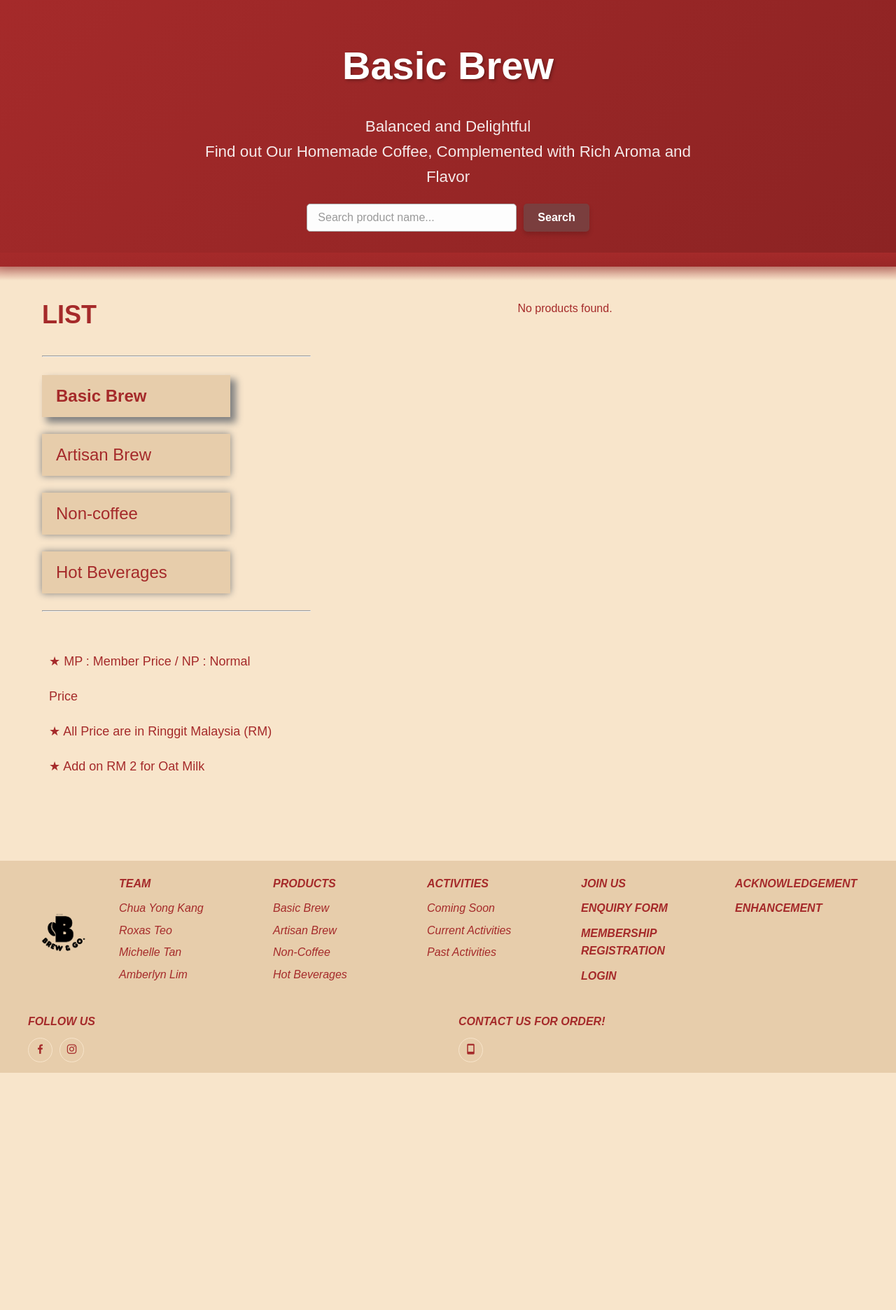
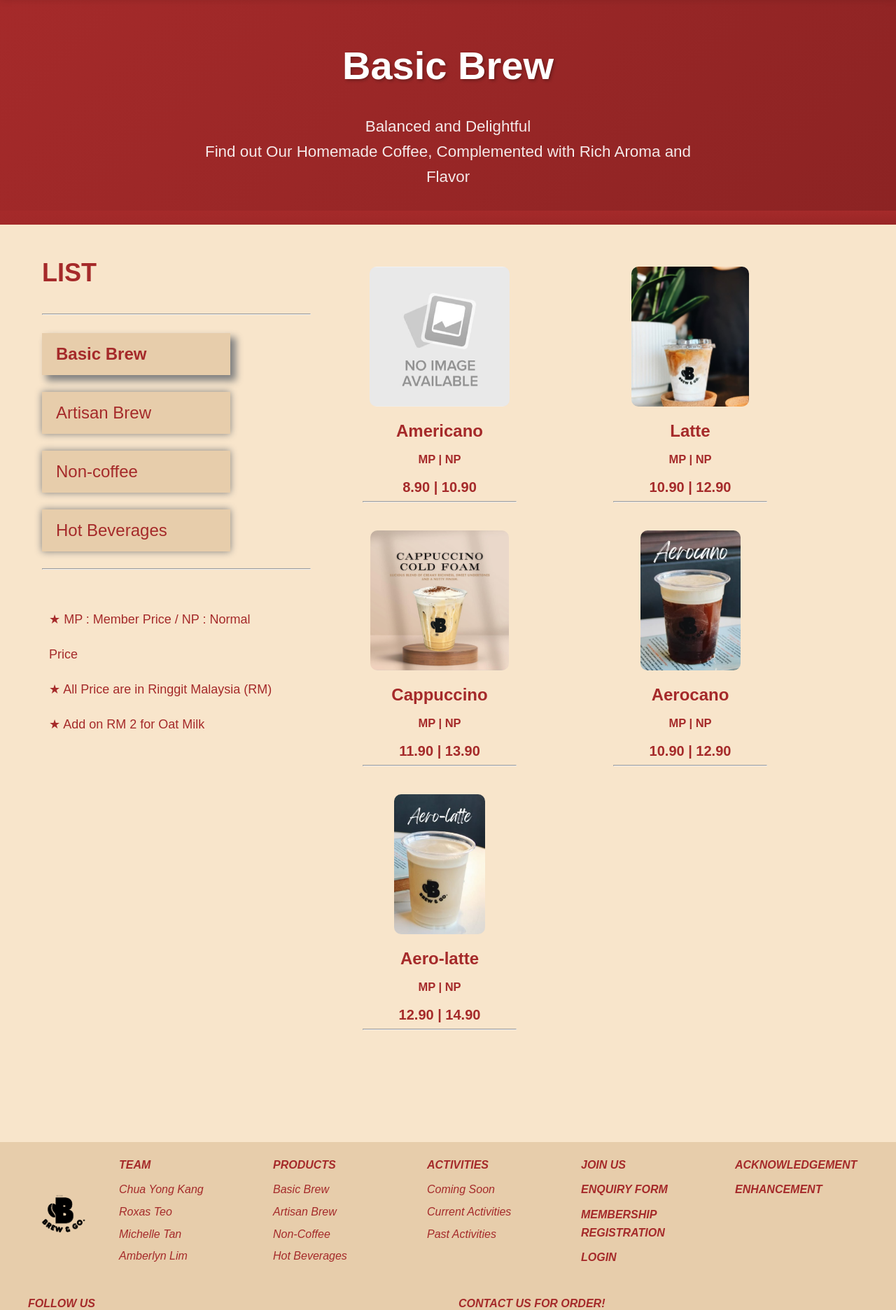
Before and after one commit to Amber-0666/assign2, a PHP site: page /product1.php in a window 1280 px wide. Shown: the part 99-1971 px from the top of the page at 70% size. Before the commit the page ends 1632 px from the top, so only its background shows below. Run offline with PHP 8.4, Linux system fonts and the light colour scheme; data that the repository does not hold is empty.

Commit message:
original

```diff
--- a/product1.php
+++ b/product1.php
@@ -1,113 +1,174 @@
-<?php
-error_reporting(E_ALL);
-ini_set('display_errors', 1);
-
-$host = 'localhost';
-$username = 'root';
-$password = '';
-$database = 'brewngo';
-$conn = new mysqli($host, $username, $password, $database);
-if ($conn->connect_error) { die("Connection failed: " . $conn->connect_error); }
-
-$search = $_GET['search'] ?? '';
-$category = 'Basic Brew';
-
-if (!empty($search)) {
-    $stmt = $conn->prepare("SELECT * FROM products WHERE category = ? AND name LIKE ?");
-    $param = "%$search%";
-    $stmt->bind_param("ss", $category, $param);
-} else {
-    $stmt = $conn->prepare("SELECT * FROM products WHERE category = ?");
-    $stmt->bind_param("s", $category);
-}
-$stmt->execute();
-$result = $stmt->get_result();
-?>
 <!DOCTYPE html>
 <html lang="en">
 <head>
     <meta charset="UTF-8">
+    <meta name="viewport" content="width=device-width, initial-scale=1.0">
     <title>Basic Brew</title>
     <link rel="website icon" href="styles/images/websitelogo.png">
 	<link href='https://unpkg.com/boxicons@2.1.4/css/boxicons.min.css' rel='stylesheet'>
     <link rel="stylesheet" href="styles/style.css">
-    <style>
-        .search-button {
-            padding: 10px 20px;
-            border: none;
-            background-color: #7a3e3e;
-            color: white;
-            border-radius: 5px;
-            font-weight: 600;
-            font-size: 16px;
-            transition: background-color 0.3s ease, transform 0.2s ease;
-            box-shadow: 0 4px 6px rgba(0,0,0,0.15);
-            cursor: pointer;
-        }
-        .search-button:hover {
-            background-color: #5e2e2e;
-            transform: scale(1.05);
-        }
-    </style>
 </head>
 
 <body class="index-body">
 
 	<?php include 'navbar.php'; ?>
 
-<header style="position: relative; z-index: 999;">
+<header>
 	<div class="header-upper">
 		<h1>Basic Brew</h1>
 		<p class="subtitle">Balanced and Delightful<br>Find out Our Homemade Coffee, Complemented with Rich Aroma and Flavor</p>
-
-        <form method="get" style="margin-top: 20px; display: flex; justify-content: center; gap: 10px;">
-            <input type="text" name="search" value="<?= htmlspecialchars($search) ?>" placeholder="Search product name..."
-                style="padding: 10px 15px; width: 300px; border-radius: 5px; border: 1px solid #aaa;">
-            <button type="submit" class="search-button">Search</button>
-        </form>
 	</div>
 </header>
 
 <section class="product_sidebar">
     <aside>
 		<div class="product_nav">
-            <p>LIST</p> <hr><br>
+		<p>LIST</p>
+		<hr>
+		<br>
 			<nav class="product_selection">
 				<ul>
 					<li class="Basic_Brew" id="target_page"><a href="product1.php">Basic Brew</a></li>
 					<li class="Artisan_Brew"><a href="product2.php">Artisan Brew</a></li>
 					<li class="Non-coffee"><a href="product3.php">Non-coffee</a></li>
 					<li class="Hot_Beverages"><a href="product4.php">Hot Beverages</a></li>
-                </ul><hr><br>
+				</ul>
+				<hr>
+				<br>
 			</nav>
 			<ol class="product_extra">
-                <li>★ MP : Member Price / NP : Normal Price</li>
-                <li>★ All Price are in Ringgit Malaysia (RM)</li>
-                <li>★ Add on RM 2 for Oat Milk</li>
+				<li>&starf; MP : Member Price / NP : Normal Price</li>
+				<li>&starf; All Price are in Ringgit Malaysia (RM)</li>
+				<li>&starf; Add on RM 2 for Oat Milk</li>
 			</ol>
 		</div>
 	</aside>
 
+
 	<div class="product_menu">
-        <?php if ($result && $result->num_rows > 0): ?>
-            <?php while ($row = $result->fetch_assoc()): ?>
 		<div>
-                    <figure><img src="<?= htmlspecialchars($row['image']) ?>" alt="<?= htmlspecialchars($row['name']) ?>"></figure>
+			<figure><a href="#Americano"><img src="styles/images/No_image.jpg" alt="Americano"></a></figure>
 		  	<dl>
-                        <dt><?= htmlspecialchars($row['name']) ?></dt>
+				<dt>Americano</dt>
 				<dd>MP | NP</dd>
-                        <dd><?= number_format($row['price_mp'], 2) ?> | <?= number_format($row['price_np'], 2) ?></dd>
+				<dd>8.90 | 10.90</dd>
 		  	</dl>
 		  	<hr>
 	  	</div>
-            <?php endwhile; ?>
-        <?php else: ?>
-            <p>No products found.</p>
-        <?php endif; ?>
+	  	<div>
+			<figure><a href="#Latte"><img src="styles/images/Latte.jpg" alt="Latte"></a></figure>
+		  	<dl>
+				<dt>Latte</dt>
+				<dd>MP | NP</dd>
+				<dd>10.90 | 12.90</dd>
+		    </dl>
+			<hr>
+	  	</div>
+		<div>
+			<figure><a href="#Cappuccino"><img src="styles/images/Cappuccino.jpg" alt="Cappuccino"></a></figure>
+		    <dl>
+				<dt>Cappuccino</dt>
+				<dd>MP | NP</dd>
+				<dd>11.90 | 13.90</dd>
+		    </dl>
+		    <hr>
+		</div>
+		<diV>
+		  	<figure><a href="#Aerocano"><img src="styles/images/Aerocano.jpg" alt="Aerocano"></a></figure>
+		  	<dl>
+				<dt>Aerocano</dt>
+				<dd>MP | NP</dd>
+				<dd>10.90 | 12.90</dd>
+			</dl>
+			<hr>
+		</diV>
+
+		<div>
+			<figure><a href="#Aero-latte"><img src="styles/images/Aero-Latte.jpg" alt="Aero-latte"></a></figure>
+			<dl>
+				<dt>Aero-latte</dt>
+				<dd>MP | NP</dd>
+				<dd>12.90 | 14.90</dd>
+			</dl>
+			<hr>
+		</div>
+  	</div>
+</section>
+
+<section class="product_details">
+	<div id="Americano" class="overlay">
+		<div id="Return_List_01" class="pop_up">
+			<a href="#Return_List_01" class="close-button">x</a>
+			<figure>
+				<img src="styles/images/No_image.jpg" alt="Americano">
+				<figcaption>
+					<p class="pop_up_name">Americano</p>
+					<p class="pop_up_member">MP | NP</p>
+					<p class="pop_up_price">8.90 | 10.90</p>
+					<p class="pop_up_desc">Chilled Espresso Poured Over Cold Water and Ice for a Bold Flavor.</p>
+				</figcaption>
+			</figure>
+		</div>
+	</div>
+	<div id="Latte" class="overlay">
+		<div id="Return_List_02" class="pop_up">
+			<a href="#Return_List_02" class="close-button">x</a>
+			<figure>
+				<img src="styles/images/Latte.jpg" alt="Latte">
+				<figcaption>
+					<p class="pop_up_name">Latte</p>
+					<p class="pop_up_member">MP | NP</p>
+					<p class="pop_up_price">10.90 | 12.90</p>
+					<p class="pop_up_desc">Espresso Combined with Cold Milk and Ice for a Smooth Sip.</p>
+				</figcaption>
+			</figure>
+		</div>
+	</div>
+	<div id="Cappuccino" class="overlay">
+		<div id="Return_List_03" class="pop_up">
+			<a href="#Return_List_03" class="close-button">x</a>
+			<figure>
+				<img src="styles/images/Cappuccino.jpg" alt="Cappuccino">
+				<figcaption>
+					<p class="pop_up_name">Cappuccino</p>
+					<p class="pop_up_member">MP | NP</p>
+					<p class="pop_up_price">11.90 | 13.90</p>
+					<p class="pop_up_desc">Classic Blend of Rich Espresso, with Cold Milk and a Light Foamy Top.</p>
+				</figcaption>
+			</figure>
+		</div>
+	</div>
+	<div id="Aerocano" class="overlay">
+		<div id="Return_List_04" class="pop_up">
+			<a href="#Return_List_04" class="close-button">x</a>
+			<figure>
+				<img src="styles/images/Aerocano.jpg" alt="Aerocano">
+				<figcaption>
+					<p class="pop_up_name">Aerocano</p>
+					<p class="pop_up_member">MP | NP</p>
+					<p class="pop_up_price">10.90 | 12.90</p>
+					<p class="pop_up_desc">Made by Steaming Espresso, Ice and Icy Clid Water to Create a Bold and Silky Aftertaste.</p>
+				</figcaption>
+			</figure>
+		</div>
+	</div>
+	<div id="Aero-latte" class="overlay">
+		<div id="Return_List_05" class="pop_up">
+			<a href="#Return_List_05" class="close-button">x</a>
+			<figure>
+				<img src="styles/images/Aero-Latte.jpg" alt="Aero-latte">
+				<figcaption>
+					<p class="pop_up_name">Aero-latte</p>
+					<p class="pop_up_member">MP | NP</p>
+					<p class="pop_up_price">12.90 | 14.90</p>
+					<p class="pop_up_desc">Made by Freshly-brewed Latte, Ice and Icy Clid Water to Create a Smooth and Silky Aftertaste.</p>
+				</figcaption>
+			</figure>
+		</div>
 	</div>
 </section>
 
 <?php include 'footer.php'; ?>
-<?php $conn->close(); ?>
+
 </body>
 </html>
```
Lines whose indentation alone changed are shown as unchanged.
